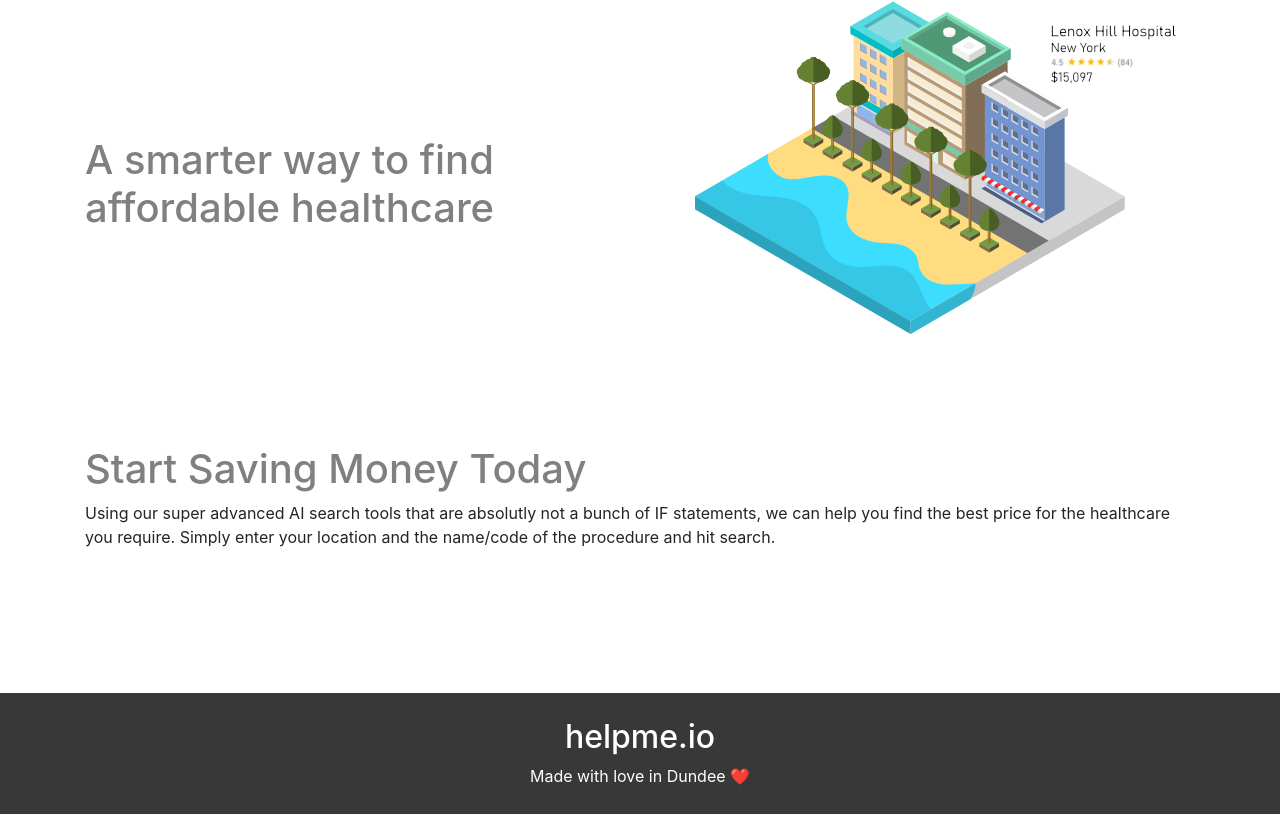
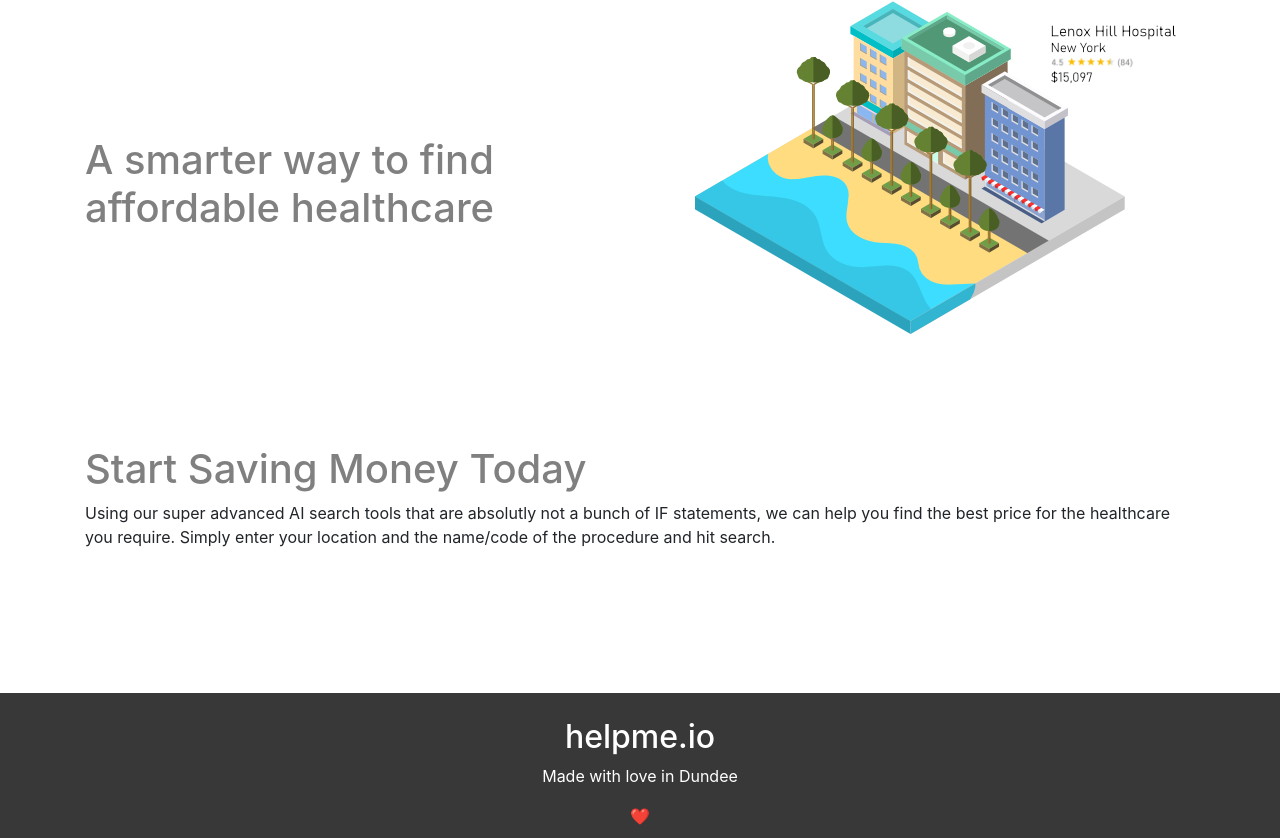
Before and after one commit to mariusurbelis/Team17, a React (Create React App) app in the folder Software_Code/frontend/: page / in a window 1280 px wide. Shown: the part 528-1366 px from the top of the page. Before the commit the page ends 1342 px from the top, so only its background shows below. Built offline with nearby package versions, Linux system fonts and the light colour scheme.

Commit message:
Footer error code fixed

```diff
--- a/Software_Code/frontend/src/components/Footer.js
+++ b/Software_Code/frontend/src/components/Footer.js
@@ -19,7 +19,8 @@ export const Footer = (props) => (
     <Styles>
         <footer className="footer">
             <h2>helpme.io</h2>
-            <p>Made with love in Dundee ❤️</p>
+            <p>Made with love in Dundee</p>
+            <span aria-hidden="true">❤️</span>
         </footer>
     </Styles>
 )
```
